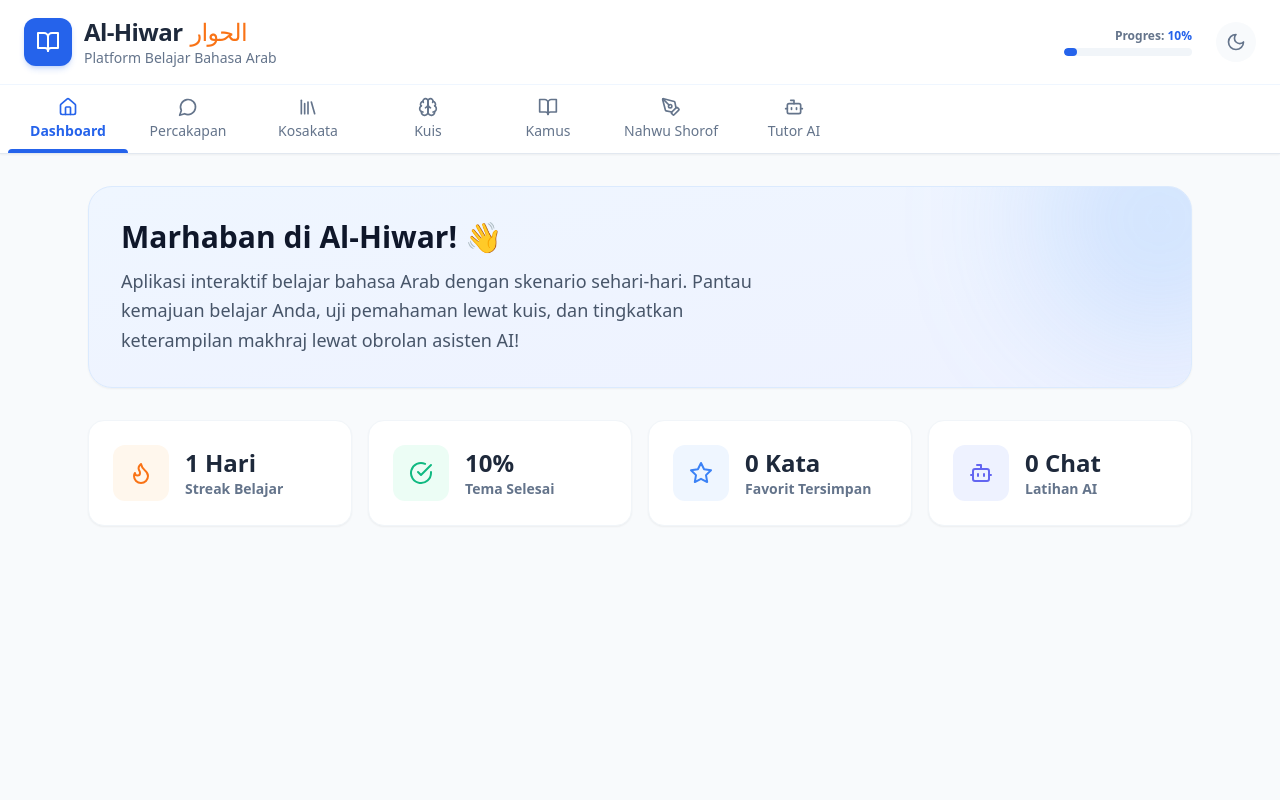
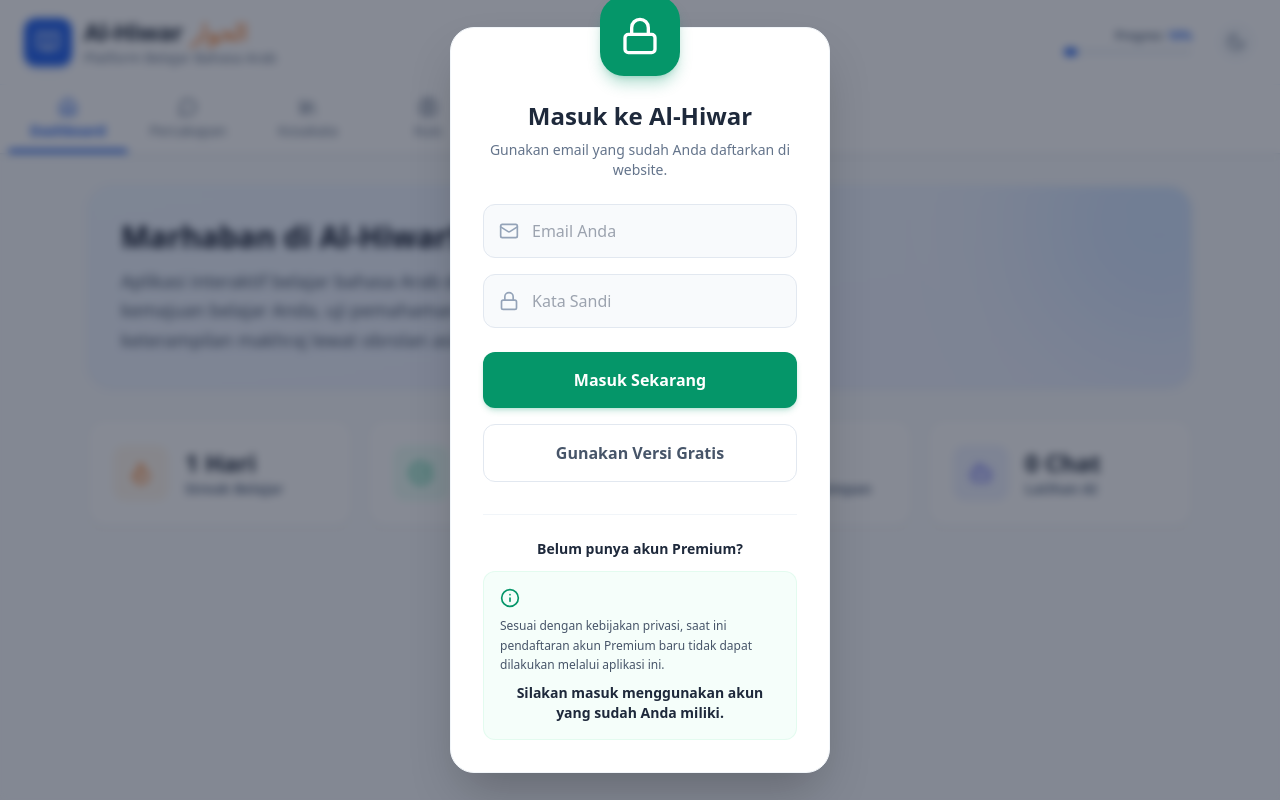
Before and after one commit to ardi073/AlHiwar, a Next.js app: page / in a window 1280 px wide. Built offline with nearby package versions, Linux system fonts and the light colour scheme.

Commit message:
Update page.tsx

```diff
--- a/app/page.tsx
+++ b/app/page.tsx
@@ -1,7 +1,7 @@
 "use client";
 import { useState, useEffect } from 'react';
 import Header from '@/components/Header';
-import { Flame, CheckCircle, Star, Bot } from 'lucide-react';
+import { Flame, CheckCircle, Star, Bot, Lock, Mail, Info } from 'lucide-react';
 import dynamic from 'next/dynamic';
 
 const PercakapanTab = dynamic(() => import('@/components/tabs/PercakapanTab'), { ssr: false });
@@ -13,6 +13,7 @@
 
 export default function AppContainer() {
   const [activeTab, setActiveTab] = useState('dashboard');
+  const [showLoginModal, setShowLoginModal] = useState(true);
   const [progressPercent, setProgressPercent] = useState(0);
 
   useEffect(() => {
@@ -99,6 +100,70 @@
 
       </main>
 
+      {/* Login Modal Overlay */}
+      {showLoginModal && (
+        <div className="fixed inset-0 bg-slate-900/50 backdrop-blur-sm z-[9999] flex flex-col items-center justify-center p-4">
+          <div className="bg-white rounded-[24px] p-8 w-full max-w-[380px] text-center shadow-2xl border border-slate-100">
+            <div className="w-20 h-20 bg-emerald-600 rounded-[24px] flex items-center justify-center text-white mx-auto -mt-16 mb-6 shadow-lg shadow-emerald-600/30">
+              <Lock size={40} />
+            </div>
+
+            <h2 className="text-2xl font-extrabold text-slate-800 mb-2">Masuk ke Al-Hiwar</h2>
+            <p className="text-slate-500 text-sm mb-6">Gunakan email yang sudah Anda daftarkan di website.</p>
+
+            <form className="flex flex-col gap-4" onSubmit={(e) => { e.preventDefault(); alert('Login berhasil (Simulasi)!'); setShowLoginModal(false); }}>
+              <div className="relative">
+                <Mail className="absolute left-4 top-1/2 -translate-y-1/2 text-slate-400" size={20} />
+                <input
+                  type="email"
+                  required
+                  placeholder="Email Anda"
+                  className="w-full py-3.5 pl-12 pr-4 bg-slate-50 border border-slate-200 rounded-xl focus:outline-none focus:border-emerald-500 focus:ring-2 focus:ring-emerald-500/20 transition-all font-medium text-slate-700"
+                />
+              </div>
+
+              <div className="relative">
+                <Lock className="absolute left-4 top-1/2 -translate-y-1/2 text-slate-400" size={20} />
+                <input
+                  type="password"
+                  required
+                  placeholder="Kata Sandi"
+                  className="w-full py-3.5 pl-12 pr-4 bg-slate-50 border border-slate-200 rounded-xl focus:outline-none focus:border-emerald-500 focus:ring-2 focus:ring-emerald-500/20 transition-all font-medium text-slate-700"
+                />
+              </div>
+
+              <button
+                type="submit"
+                className="w-full py-4 mt-2 bg-emerald-600 hover:bg-emerald-700 text-white rounded-xl font-bold text-base transition-colors shadow-md shadow-emerald-600/20"
+              >
+                Masuk Sekarang
+              </button>
+
+              <button
+                type="button"
+                onClick={() => setShowLoginModal(false)}
+                className="w-full py-4 bg-white border border-slate-200 hover:bg-slate-50 text-slate-600 rounded-xl font-bold text-base transition-colors"
+              >
+                Gunakan Versi Gratis
+              </button>
+            </form>
+
+            <div className="mt-8 pt-6 border-t border-slate-100">
+              <p className="text-sm font-bold text-slate-800 mb-3">Belum punya akun Premium?</p>
+              <div className="bg-emerald-50/50 p-4 rounded-xl border border-emerald-100/50 text-left">
+                <Info size={20} className="text-emerald-600 mb-2" />
+                <p className="text-xs text-slate-600 leading-relaxed">
+                  Sesuai dengan kebijakan privasi, saat ini pendaftaran akun Premium baru tidak dapat dilakukan melalui aplikasi ini.
+                </p>
+                <p className="text-sm font-bold text-slate-800 mt-2 text-center">
+                  Silakan masuk menggunakan akun yang sudah Anda miliki.
+                </p>
+              </div>
+            </div>
+          </div>
+        </div>
+      )}
+
       <style dangerouslySetInnerHTML={{__html: `
         .custom-scrollbar::-webkit-scrollbar { width: 6px; height: 6px; }
         .custom-scrollbar::-webkit-scrollbar-track { background: transparent; }
```
